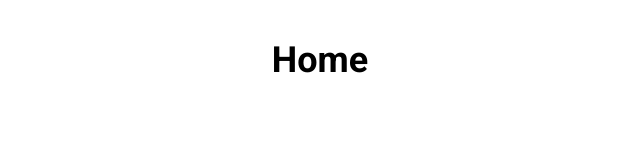
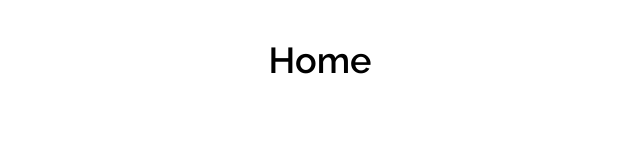
Before and after one commit to karanssu/ai-recipe-haven, a Next.js app: page / in a window 1280 px wide. Shown: the top 160 px of the page, without its empty margins (320-960 px from the left). Built offline with nearby package versions, Linux system fonts and the light colour scheme.

Commit message:
Home page styled with global styles

```diff
--- a/app/(root)/page.tsx
+++ b/app/(root)/page.tsx
@@ -1,3 +1,7 @@
 export default function Home() {
-	return <div className="text-4xl text-center mt-10 font-semibold">Home</div>;
+	return (
+		<div className="text-4xl text-center mt-10 font-semibold font-title">
+			Home
+		</div>
+	);
 }
```
